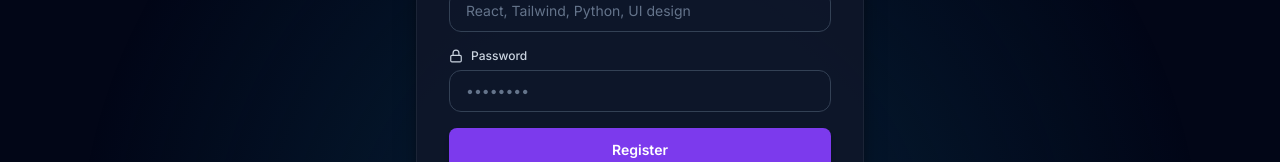
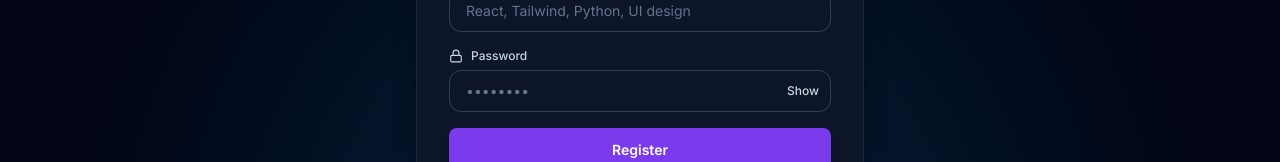
Before and after one commit to hackersclub24/TaskConnect, a React (Vite) app in the folder frontend/: page /register in a window 1280 px wide. Shown: the part 528-690 px from the top of the page. Built offline with nearby package versions, Linux system fonts and the light colour scheme; no server answers.

Commit message:
fix: add show/hide password functionality in Login and Register components

```diff
--- a/frontend/src/pages/Login.jsx
+++ b/frontend/src/pages/Login.jsx
@@ -6,6 +6,7 @@
 const Login = () => {
   const navigate = useNavigate();
   const [form, setForm] = useState({ email: "", password: "" });
+  const [showPassword, setShowPassword] = useState(false);
   const [loading, setLoading] = useState(false);
   const [error, setError] = useState("");
 
@@ -108,14 +109,25 @@
                 <label className="mb-1 block text-xs font-medium text-slate-300">
                   Password
                 </label>
+                <div className="relative">
                   <input
-                  type="password"
+                    type={showPassword ? "text" : "password"}
                     name="password"
                     value={form.password}
                     onChange={handleChange}
                     required
                     placeholder="••••••••"
+                    className="pr-16"
                   />
+                  <button
+                    type="button"
+                    onClick={() => setShowPassword((prev) => !prev)}
+                    className="absolute right-3 top-1/2 -translate-y-1/2 text-xs font-medium text-slate-300 hover:text-slate-100"
+                    aria-label={showPassword ? "Hide password" : "Show password"}
+                  >
+                    {showPassword ? "Hide" : "Show"}
+                  </button>
+                </div>
               </div>
               <button
                 type="submit"
--- a/frontend/src/pages/Register.jsx
+++ b/frontend/src/pages/Register.jsx
@@ -13,6 +13,7 @@
     skills: "",
     college_name: ""
   });
+  const [showPassword, setShowPassword] = useState(false);
   const [loading, setLoading] = useState(false);
   const [error, setError] = useState("");
   const [success, setSuccess] = useState("");
@@ -119,14 +120,25 @@
               <Lock className="h-3.5 w-3.5" />
               Password
             </label>
+            <div className="relative">
               <input
-              type="password"
+                type={showPassword ? "text" : "password"}
                 name="password"
                 value={form.password}
                 onChange={handleChange}
                 required
                 placeholder="••••••••"
+                className="pr-16"
               />
+              <button
+                type="button"
+                onClick={() => setShowPassword((prev) => !prev)}
+                className="absolute right-3 top-1/2 -translate-y-1/2 text-xs font-medium text-slate-300 hover:text-slate-100"
+                aria-label={showPassword ? "Hide password" : "Show password"}
+              >
+                {showPassword ? "Hide" : "Show"}
+              </button>
+            </div>
           </div>
           <button
             type="submit"
```
Lines whose indentation alone changed are shown as unchanged.
